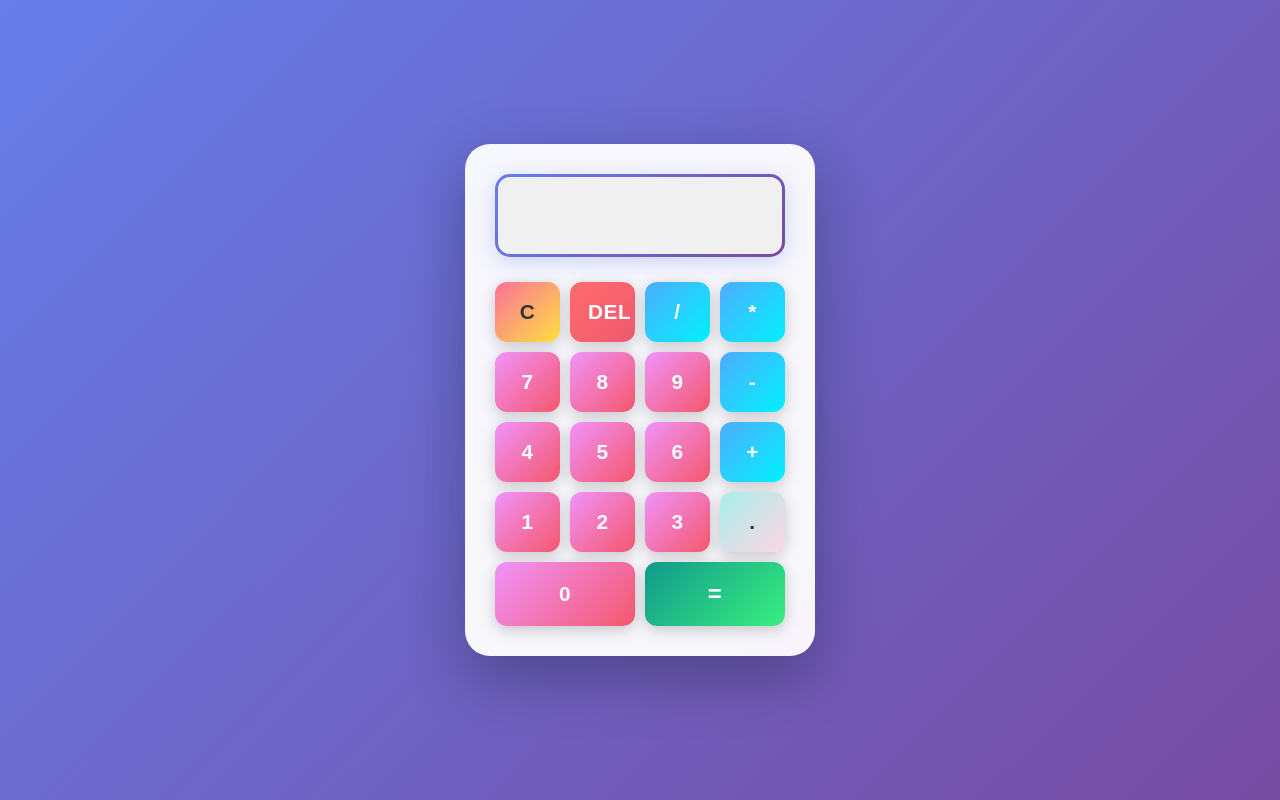
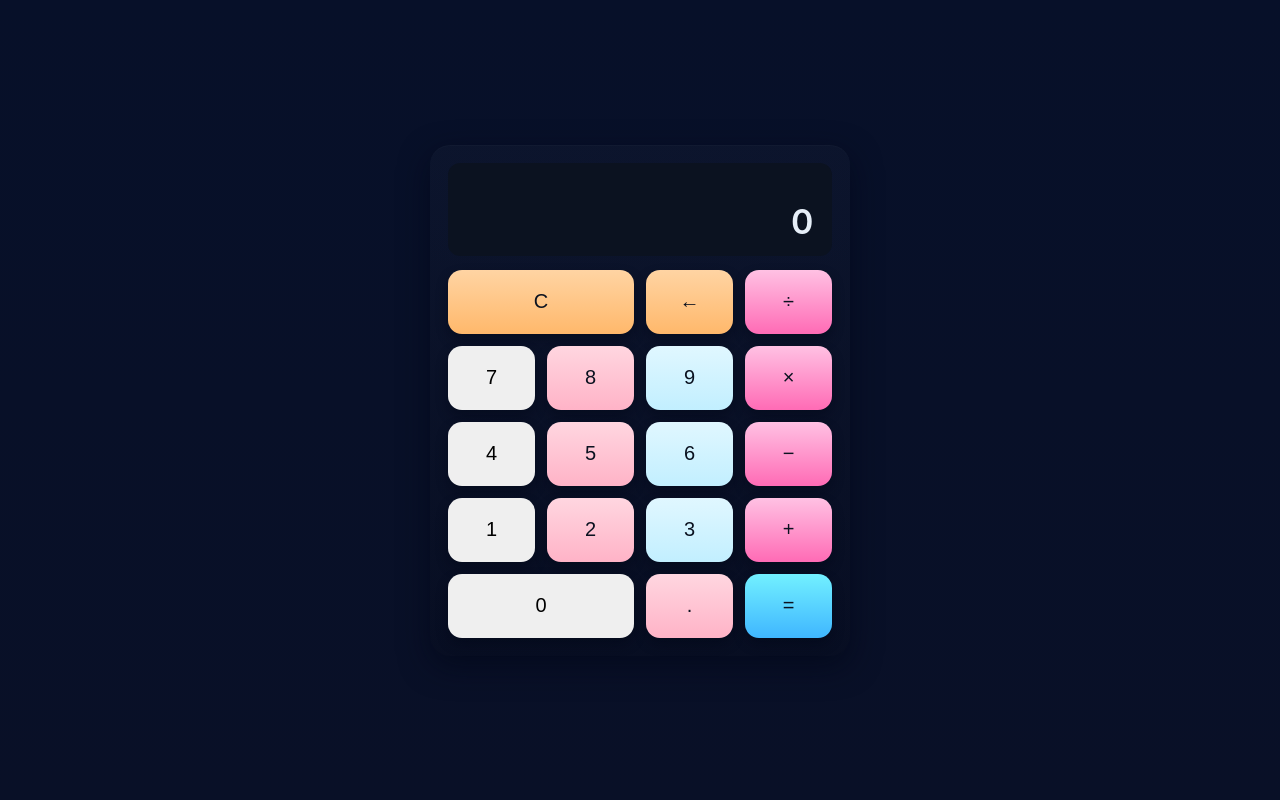
Before and after one commit to itsprajwala/colorful-calculator, a plain HTML site: page index.html in a window 1280 px wide. Drawn offline with Linux system fonts and the light colour scheme.

Commit message:
Add colorful calculator (index.html, styles.css, script.js, README)

```diff
--- a/index.html
+++ b/index.html
@@ -1,47 +1,44 @@
-<!DOCTYPE html>
+<!doctype html>
 <html lang="en">
 <head>
-    <meta charset="UTF-8">
-    <meta name="viewport" content="width=device-width, initial-scale=1.0">
-    <title>Colorful Calculator</title>
-    <link rel="stylesheet" href="styles.css">
+  <meta charset="utf-8" />
+  <meta name="viewport" content="width=device-width,initial-scale=1" />
+  <title>Colorful Calculator</title>
+  <link rel="stylesheet" href="styles.css">
 </head>
 <body>
-    <div class="background-symbols"></div>
+  <main class="calculator" role="application" aria-label="Colorful calculator">
+    <header class="screen" aria-live="polite">
+      <div id="history" class="history" aria-hidden="true"></div>
+      <div id="display" class="display">0</div>
+    </header>
 
-    <div class="container">
-        <div class="calculator">
-            <div class="display">
-                <input type="text" id="display" readonly>
-            </div>
+    <div class="buttons" role="group" aria-label="Calculator buttons">
+      <button class="btn func wide" data-action="clear" aria-label="clear">C</button>
+      <button class="btn func" data-action="back" aria-label="backspace">←</button>
+      <button class="btn op" data-value="/" aria-label="divide">÷</button>
 
-            <div class="buttons-grid">
-                <button class="btn btn-clear" onclick="clearDisplay()">C</button>
-                <button class="btn btn-delete" onclick="deleteLast()">DEL</button>
-                <button class="btn btn-operator" onclick="appendOperator('/')">/</button>
-                <button class="btn btn-operator" onclick="appendOperator('*')">*</button>
+      <button class="btn num" data-value="7">7</button>
+      <button class="btn num" data-value="8">8</button>
+      <button class="btn num" data-value="9">9</button>
+      <button class="btn op" data-value="*" aria-label="multiply">×</button>
 
-                <button class="btn btn-number" onclick="appendNumber('7')">7</button>
-                <button class="btn btn-number" onclick="appendNumber('8')">8</button>
-                <button class="btn btn-number" onclick="appendNumber('9')">9</button>
-                <button class="btn btn-operator" onclick="appendOperator('-')">-</button>
+      <button class="btn num" data-value="4">4</button>
+      <button class="btn num" data-value="5">5</button>
+      <button class="btn num" data-value="6">6</button>
+      <button class="btn op" data-value="-" aria-label="subtract">−</button>
 
-                <button class="btn btn-number" onclick="appendNumber('4')">4</button>
-                <button class="btn btn-number" onclick="appendNumber('5')">5</button>
-                <button class="btn btn-number" onclick="appendNumber('6')">6</button>
-                <button class="btn btn-operator" onclick="appendOperator('+')">+</button>
+      <button class="btn num" data-value="1">1</button>
+      <button class="btn num" data-value="2">2</button>
+      <button class="btn num" data-value="3">3</button>
+      <button class="btn op" data-value="+" aria-label="add">+</button>
 
-                <button class="btn btn-number" onclick="appendNumber('1')">1</button>
-                <button class="btn btn-number" onclick="appendNumber('2')">2</button>
-                <button class="btn btn-number" onclick="appendNumber('3')">3</button>
-                <button class="btn btn-decimal" onclick="appendDecimal()">.</button>
+      <button class="btn num wide" data-value="0">0</button>
+      <button class="btn num" data-value=".">.</button>
+      <button class="btn equals" data-action="equals" aria-label="equals">=</button>
+    </div>
+  </main>
 
-                <button class="btn btn-number btn-zero" onclick="appendNumber('0')">0</button>
-                <button class="btn btn-equal" onclick="calculate()">=</button>
-            </div>
-        </div>
-    </div>
-
-    <script src="script.js"></script>
+  <script src="script.js" defer></script>
 </body>
 </html>
--- a/script.js
+++ b/script.js
@@ -1,90 +1,87 @@
-let display = document.getElementById('display');
-let expression = '';
+// script.js - basic calculator logic with keyboard support
+(() => {
+  const displayEl = document.getElementById('display');
+  const historyEl = document.getElementById('history');
+  const buttons = document.querySelectorAll('.btn');
 
-function appendNumber(num) {
-    expression += num;
+  let current = '';
+  let lastExpression = '';
+
+  function updateDisplay(){
+    displayEl.textContent = current === '' ? '0' : current;
+  }
+
+  function append(value){
+    if(value === '.' && current.slice(-1) === '.') return;
+    // Prevent multiple leading zeros
+    if(current === '0' && value === '0') return;
+    if(current === '0' && value !== '.' && /\d/.test(value)) current = value;
+    else current += value;
     updateDisplay();
-}
+  }
 
-function appendOperator(operator) {
-    if (expression && !isLastCharOperator()) {
-        expression += operator;
-        updateDisplay();
-    } else if (expression === '' && operator === '-') {
-        expression = '-';
-        updateDisplay();
+  function applyOp(op){
+    if(current === '' && lastExpression === '') return;
+    // If last char of current is operator, replace it
+    if(/[+\-*/]$/.test(current)){
+      current = current.slice(0,-1) + op;
+    } else {
+      current += op;
     }
-}
+    updateDisplay();
+  }
 
-function appendDecimal() {
-    const lastNumber = expression.split(/[+\-*/]/).pop();
-    if (!lastNumber.includes('.')) {
-        if (expression === '' || isLastCharOperator()) {
-            expression += '0.';
-        } else {
-            expression += '.';
-        }
-        updateDisplay();
+  function clearAll(){ current = ''; lastExpression = ''; historyEl.textContent = ''; updateDisplay(); }
+  function backspace(){ if(current.length > 0) current = current.slice(0,-1); updateDisplay(); }
+
+  function evaluate(){
+    if(current === '') return;
+    // Prepare expression: safe replace
+    const expr = current.replace(/×/g,'*').replace(/÷/g,'/');
+    // Remove trailing operator
+    const safeExpr = expr.replace(/[+\-*/]+$/,'');
+    try{
+      // Very small sandbox: only numbers, parentheses, dots and operators allowed
+      if(!/^[0-9+\-*/().\s]+$/.test(safeExpr)) throw new Error('Invalid characters');
+      const result = Function('return ' + safeExpr)();
+      if(result === Infinity || Number.isNaN(result)) throw new Error('Math error');
+      historyEl.textContent = safeExpr + ' =';
+      lastExpression = String(result);
+      current = String(result);
+      updateDisplay();
+    }catch(e){
+      displayEl.textContent = 'Error';
+      current = '';
+      console.error(e);
     }
-}
+  }
 
-function isLastCharOperator() {
-    const lastChar = expression[expression.length - 1];
-    return ['+', '-', '*', '/'].includes(lastChar);
-}
+  buttons.forEach(btn => {
+    btn.addEventListener('click', e => {
+      const val = btn.dataset.value;
+      const action = btn.dataset.action;
+      if(action === 'clear') return clearAll();
+      if(action === 'back') return backspace();
+      if(action === 'equals') return evaluate();
+      if(val){
+        if(/^[0-9.]$/.test(val)) append(val);
+        else if(/^[+\-*/]$/.test(val)) applyOp(val);
+      }
+    });
+  });
 
-function clearDisplay() {
-    expression = '';
-    updateDisplay();
-}
+  // Keyboard support
+  window.addEventListener('keydown', e => {
+    const k = e.key;
+    if(/\d/.test(k)) append(k);
+    else if(k === '.') append('.');
+    else if(k === 'Backspace') backspace();
+    else if(k === 'Enter' || k === '=') { e.preventDefault(); evaluate(); }
+    else if(k === 'Escape') clearAll();
+    else if(k === '+' || k === '-' || k === '*' || k === '/') applyOp(k);
+  });
 
-function deleteLast() {
-    expression = expression.slice(0, -1);
-    updateDisplay();
-}
+  // initialize
+  clearAll();
 
-function updateDisplay() {
-    display.value = expression;
-}
-
-function calculate() {
-    try {
-        if (expression && !isLastCharOperator()) {
-            // Replace display symbols with actual operators for calculation
-            let calculation = expression;
-
-            // Evaluate the expression safely
-            const result = Function('"use strict"; return (' + calculation + ')')();
-
-            // Handle floating point precision
-            expression = Math.round(result * 100000000) / 100000000;
-            updateDisplay();
-        }
-    } catch (error) {
-        display.value = 'Error';
-        expression = '';
-        setTimeout(() => {
-            display.value = '';
-        }, 1500);
-    }
-}
-
-// Keyboard Support
-document.addEventListener('keydown', (e) => {
-    const key = e.key;
-
-    if (key >= '0' && key <= '9') {
-        appendNumber(key);
-    } else if (key === '.') {
-        appendDecimal();
-    } else if (['+', '-', '*', '/'].includes(key)) {
-        appendOperator(key);
-    } else if (key === 'Enter' || key === '=') {
-        e.preventDefault();
-        calculate();
-    } else if (key === 'Backspace') {
-        deleteLast();
-    } else if (key === 'Escape') {
-        clearDisplay();
-    }
-});
+})();
--- a/styles.css
+++ b/styles.css
@@ -1,265 +1,108 @@
-* {
-    margin: 0;
-    padding: 0;
-    box-sizing: border-box;
+/* styles.css - Colorful calculator with large buttons */
+:root{
+  --bg: #0f1724;
+  --panel: #0b1220;
+  --accent-1: #ff6b6b; /* red */
+  --accent-2: #ffb86b; /* orange */
+  --accent-3: #8be9fd; /* cyan */
+  --accent-4: #9bff6b; /* green */
+  --btn-text: #0b1220;
+  --display-text: #e6eef8;
+  --glass: rgba(255,255,255,0.04);
 }
 
-body {
-    font-family: 'Segoe UI', Tahoma, Geneva, Verdana, sans-serif;
-    height: 100vh;
-    display: flex;
-    justify-content: center;
-    align-items: center;
-    background: linear-gradient(135deg, #667eea 0%, #764ba2 100%);
-    overflow: hidden;
-    position: relative;
+*{box-sizing:border-box}
+html,body{height:100%}
+body{
+  margin:0;
+  font-family: Inter, system-ui, -apple-system, 'Segoe UI', Roboto, 'Helvetica Neue', Arial;
+  background: linear-gradient(180deg,#071029 0%, #091027 100%);
+  display:flex;
+  align-items:center;
+  justify-content:center;
+  padding:32px;
 }
 
-/* Animated Background Symbols */
-.background-symbols {
-    position: absolute;
-    top: 0;
-    left: 0;
-    width: 100%;
-    height: 100%;
-    overflow: hidden;
-    z-index: 1;
+.calculator{
+  width:100%;
+  max-width:420px;
+  background:linear-gradient(180deg, rgba(255,255,255,0.02), rgba(0,0,0,0.12));
+  border-radius:20px;
+  padding:18px;
+  box-shadow: 0 10px 30px rgba(2,6,23,0.6), inset 0 1px 0 rgba(255,255,255,0.02);
+  color:var(--display-text);
 }
 
-.background-symbols::before {
-    content: '+ - × ÷ = √ π ∑ ∫ ∞ + - × ÷ = √ π ∑ ∫ ∞ + - × ÷ = √ π ∑ ∫ ∞ + - × ÷ = √ π ∑ ∫ ∞ + - × ÷ = √ π ∑ ∫ ∞ + - × ÷ = √ π ∑ ∫ ∞';
-    position: absolute;
-    width: 200%;
-    height: 200%;
-    font-size: 4rem;
-    font-weight: bold;
-    color: rgba(255, 255, 255, 0.05);
-    word-wrap: break-word;
-    white-space: pre-wrap;
-    animation: float 20s infinite linear;
-    text-shadow: 0 0 20px rgba(255, 255, 255, 0.1);
+.screen{
+  background:var(--panel);
+  border-radius:12px;
+  padding:14px;
+  margin-bottom:14px;
+  min-height:84px;
+  display:flex;
+  flex-direction:column;
+  justify-content:center;
+  gap:6px;
+}
+.history{
+  font-size:14px;
+  color:rgba(230,238,248,0.6);
+  opacity:0.9;
+  min-height:18px;
+  text-align:right;
+  padding-right:4px;
+}
+.display{
+  font-size:34px;
+  font-weight:600;
+  text-align:right;
+  padding-right:4px;
+  letter-spacing:0.6px;
 }
 
-.background-symbols::after {
-    content: '% ! ( ) [ ] { } ≤ ≥ ≠ ≈ + % ! ( ) [ ] { } ≤ ≥ ≠ ≈ + % ! ( ) [ ] { } ≤ ≥ ≠ ≈ + % ! ( ) [ ] { } ≤ ≥ ≠ ≈';
-    position: absolute;
-    width: 200%;
-    height: 200%;
-    font-size: 3.5rem;
-    font-weight: bold;
-    color: rgba(255, 255, 255, 0.03);
-    word-wrap: break-word;
-    white-space: pre-wrap;
-    animation: float 25s infinite linear reverse;
-    text-shadow: 0 0 15px rgba(255, 255, 255, 0.08);
+.buttons{
+  display:grid;
+  grid-template-columns: repeat(4, 1fr);
+  gap:12px;
 }
 
-@keyframes float {
-    0% {
-        transform: translate(0, 0);
-    }
-    100% {
-        transform: translate(-50%, -50%);
-    }
+.btn{
+  border: none;
+  padding:18px 12px;
+  font-size:20px;
+  border-radius:14px;
+  cursor:pointer;
+  user-select:none;
+  transition:transform 120ms ease, box-shadow 120ms ease;
+  box-shadow: 0 6px 12px rgba(2,6,23,0.45);
+  display:flex;
+  align-items:center;
+  justify-content:center;
+  min-height:64px; /* large buttons */
 }
 
-.container {
-    z-index: 10;
-    position: relative;
+.btn:active{transform:translateY(2px)}
+.btn:focus{outline:3px solid rgba(255,255,255,0.08); outline-offset:2px}
+
+/* Number buttons - pastel spectrum */
+.btn.num:nth-child(4n+1){ background:linear-gradient(180deg, #ffd6e0, #ffb3c7); color:var(--btn-text)}
+.btn.num:nth-child(4n+2){ background:linear-gradient(180deg, #e0f7ff, #c2efff); color:var(--btn-text)}
+.btn.num:nth-child(4n+3){ background:linear-gradient(180deg, #e8ffd1, #d2ffb3); color:var(--btn-text)}
+.btn.num.wide{grid-column: span 2;}
+
+/* Function buttons */
+.btn.func{ background:linear-gradient(180deg,#ffd4a3,#ffb86b); color:var(--btn-text)}
+
+/* Operator buttons */
+.btn.op{ background:linear-gradient(180deg,#ffc1e3,#ff6bb5); color:var(--btn-text)}
+
+/* Equals button */
+.btn.equals{ background: linear-gradient(180deg,#72f0ff,#3fb6ff); color:var(--btn-text); grid-column: span 1;}
+
+/* Wide clear button */
+.btn.func.wide{ grid-column: span 2; }
+
+@media (max-width:420px){
+  .btn{padding:16px; font-size:18px; min-height:56px}
+  .display{font-size:28px}
 }
-
-/* Calculator Styling */
-.calculator {
-    background: rgba(255, 255, 255, 0.95);
-    border-radius: 25px;
-    padding: 30px;
-    box-shadow: 0 20px 60px rgba(0, 0, 0, 0.3),
-                0 0 50px rgba(102, 126, 234, 0.2);
-    max-width: 350px;
-    backdrop-filter: blur(10px);
-    animation: slideIn 0.5s ease-out;
-}
-
-@keyframes slideIn {
-    from {
-        transform: translateY(50px);
-        opacity: 0;
-    }
-    to {
-        transform: translateY(0);
-        opacity: 1;
-    }
-}
-
-.display {
-    margin-bottom: 25px;
-    background: linear-gradient(135deg, #667eea 0%, #764ba2 100%);
-    padding: 3px;
-    border-radius: 15px;
-    box-shadow: 0 5px 20px rgba(102, 126, 234, 0.3);
-}
-
-#display {
-    width: 100%;
-    background: #f0f0f0;
-    border: none;
-    padding: 20px;
-    font-size: 2rem;
-    text-align: right;
-    border-radius: 12px;
-    color: #333;
-    font-weight: 600;
-    outline: none;
-    transition: all 0.3s ease;
-}
-
-#display:focus {
-    background: #fff;
-    box-shadow: inset 0 3px 10px rgba(0, 0, 0, 0.1);
-}
-
-.buttons-grid {
-    display: grid;
-    grid-template-columns: repeat(4, 1fr);
-    gap: 10px;
-}
-
-.btn {
-    padding: 18px;
-    font-size: 1.3rem;
-    font-weight: 600;
-    border: none;
-    border-radius: 12px;
-    cursor: pointer;
-    transition: all 0.3s ease;
-    text-transform: uppercase;
-    letter-spacing: 0.5px;
-    box-shadow: 0 4px 15px rgba(0, 0, 0, 0.2);
-    position: relative;
-    overflow: hidden;
-}
-
-.btn::before {
-    content: '';
-    position: absolute;
-    top: 50%;
-    left: 50%;
-    width: 0;
-    height: 0;
-    border-radius: 50%;
-    background: rgba(255, 255, 255, 0.3);
-    transform: translate(-50%, -50%);
-    transition: width 0.6s, height 0.6s;
-}
-
-.btn:active::before {
-    width: 300px;
-    height: 300px;
-}
-
-.btn:hover {
-    transform: translateY(-3px);
-    box-shadow: 0 6px 20px rgba(0, 0, 0, 0.25);
-}
-
-.btn:active {
-    transform: translateY(-1px);
-    box-shadow: 0 2px 10px rgba(0, 0, 0, 0.2);
-}
-
-/* Number Buttons */
-.btn-number {
-    background: linear-gradient(135deg, #f093fb 0%, #f5576c 100%);
-    color: white;
-}
-
-.btn-number:hover {
-    background: linear-gradient(135deg, #f5576c 0%, #f093fb 100%);
-}
-
-/* Operator Buttons */
-.btn-operator {
-    background: linear-gradient(135deg, #4facfe 0%, #00f2fe 100%);
-    color: white;
-}
-
-.btn-operator:hover {
-    background: linear-gradient(135deg, #00f2fe 0%, #4facfe 100%);
-}
-
-/* Clear Button */
-.btn-clear {
-    background: linear-gradient(135deg, #fa709a 0%, #fee140 100%);
-    color: #333;
-}
-
-.btn-clear:hover {
-    background: linear-gradient(135deg, #fee140 0%, #fa709a 100%);
-}
-
-/* Delete Button */
-.btn-delete {
-    background: linear-gradient(135deg, #ff6b6b 0%, #ee5a6f 100%);
-    color: white;
-}
-
-.btn-delete:hover {
-    background: linear-gradient(135deg, #ee5a6f 0%, #ff6b6b 100%);
-}
-
-/* Decimal Button */
-.btn-decimal {
-    background: linear-gradient(135deg, #a8edea 0%, #fed6e3 100%);
-    color: #333;
-}
-
-.btn-decimal:hover {
-    background: linear-gradient(135deg, #fed6e3 0%, #a8edea 100%);
-}
-
-/* Equal Button */
-.btn-equal {
-    background: linear-gradient(135deg, #11998e 0%, #38ef7d 100%);
-    color: white;
-    grid-column: span 2;
-    font-size: 1.5rem;
-}
-
-.btn-equal:hover {
-    background: linear-gradient(135deg, #38ef7d 0%, #11998e 100%);
-}
-
-/* Zero Button Spans 2 columns */
-.btn-zero {
-    grid-column: span 2;
-}
-
-/* Responsive Design */
-@media (max-width: 480px) {
-    .calculator {
-        padding: 20px;
-        max-width: 90vw;
-    }
-
-    #display {
-        font-size: 1.5rem;
-        padding: 15px;
-    }
-
-    .btn {
-        padding: 15px;
-        font-size: 1.1rem;
-    }
-
-    .btn-equal {
-        font-size: 1.2rem;
-    }
-
-    .background-symbols::before {
-        font-size: 2.5rem;
-    }
-
-    .background-symbols::after {
-        font-size: 2rem;
-    }
-}
```
Also changed, not shown: 1 other file.
